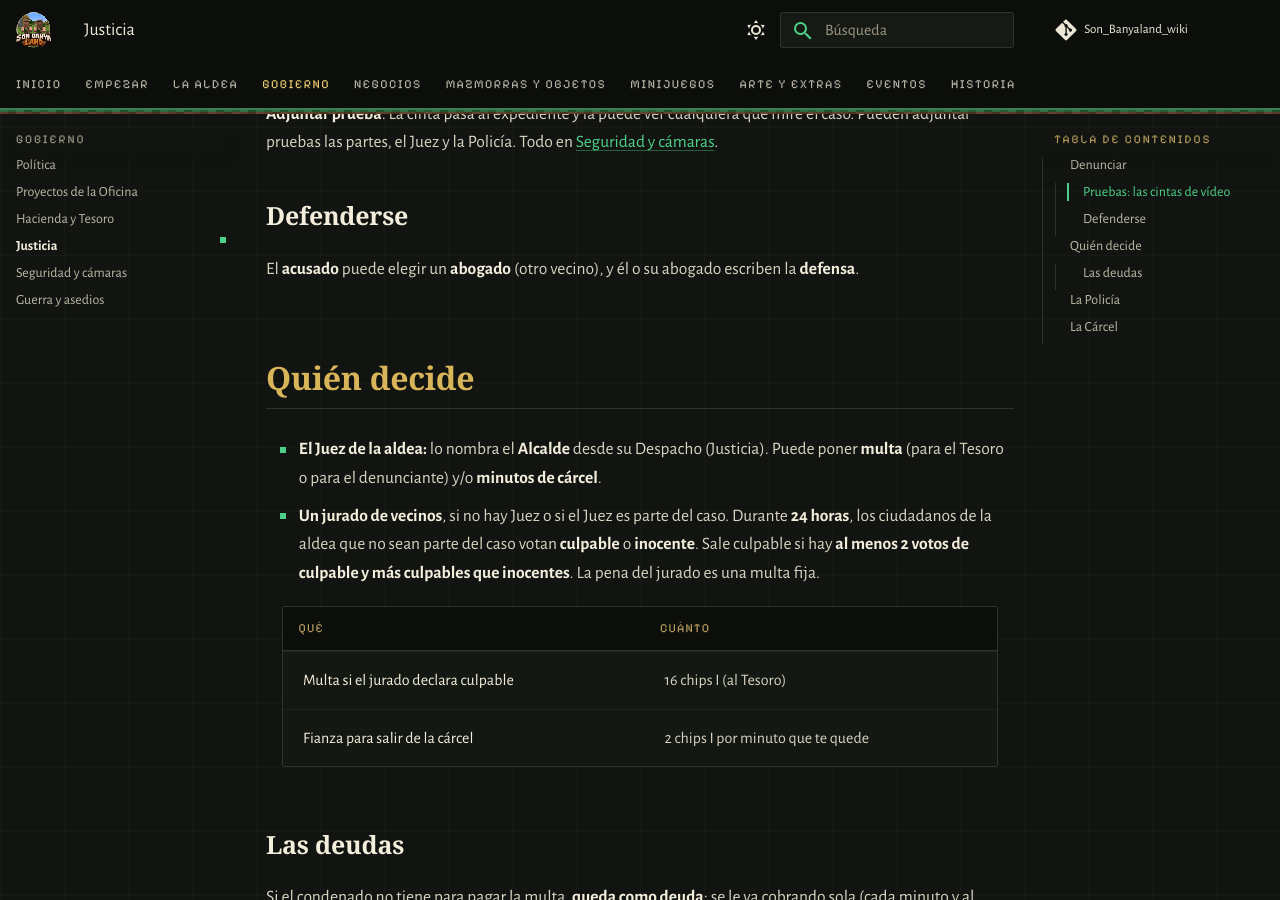
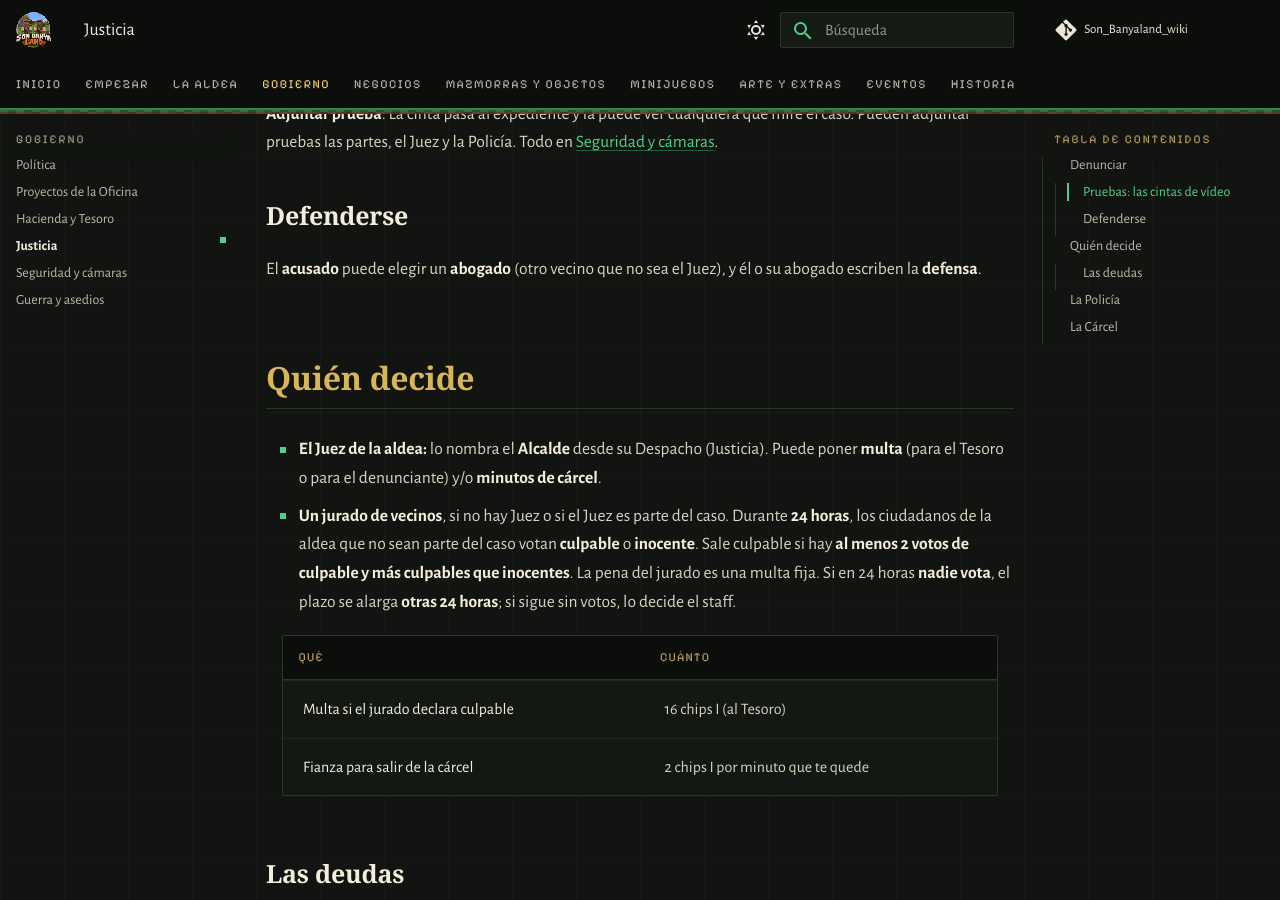
Before and after one commit to PigPilgrim/Son_Banyaland_wiki, an MkDocs documentation site: the page built from docs/justicia.md, in a window 1280 px wide and 900 px high, scrolled down 691 px. Built offline with MkDocs 1.6.1 and Material for MkDocs 9.7.7, drawn with Linux system fonts in a browser that asks for light colours; some web fonts are replaced; comment, search, counter and statistics services are not loaded.

Commit message:
Auditoría, altos 5: el Juez no puede ser abogado; jurado sin votos se alarga 24 h y luego lo decide el staff
Co-Authored-By: Claude Opus 5.5 <noreply@anthropic.com>

```diff
--- a/docs/justicia.md
+++ b/docs/justicia.md
@@ -21,7 +21,7 @@ las partes, el Juez y la Policía. Todo en [Seguridad y cámaras](seguridad.md#l
 
 ### Defenderse
 
-El **acusado** puede elegir un **abogado** (otro vecino), y él o su abogado escriben la **defensa**.
+El **acusado** puede elegir un **abogado** (otro vecino que no sea el Juez), y él o su abogado escriben la **defensa**.
 
 ## Quién decide
 
@@ -29,7 +29,8 @@ El **acusado** puede elegir un **abogado** (otro vecino), y él o su abogado esc
   o para el denunciante) y/o **minutos de cárcel**.
 - **Un jurado de vecinos**, si no hay Juez o si el Juez es parte del caso. Durante **24 horas**, los ciudadanos de la
   aldea que no sean parte del caso votan **culpable** o **inocente**. Sale culpable si hay **al menos 2 votos de
-  culpable y más culpables que inocentes**. La pena del jurado es una multa fija.
+  culpable y más culpables que inocentes**. La pena del jurado es una multa fija. Si en 24 horas **nadie vota**, el
+  plazo se alarga **otras 24 horas**; si sigue sin votos, lo decide el staff.
 
 --8<-- "_generado/justicia_numeros.md"
 
```
